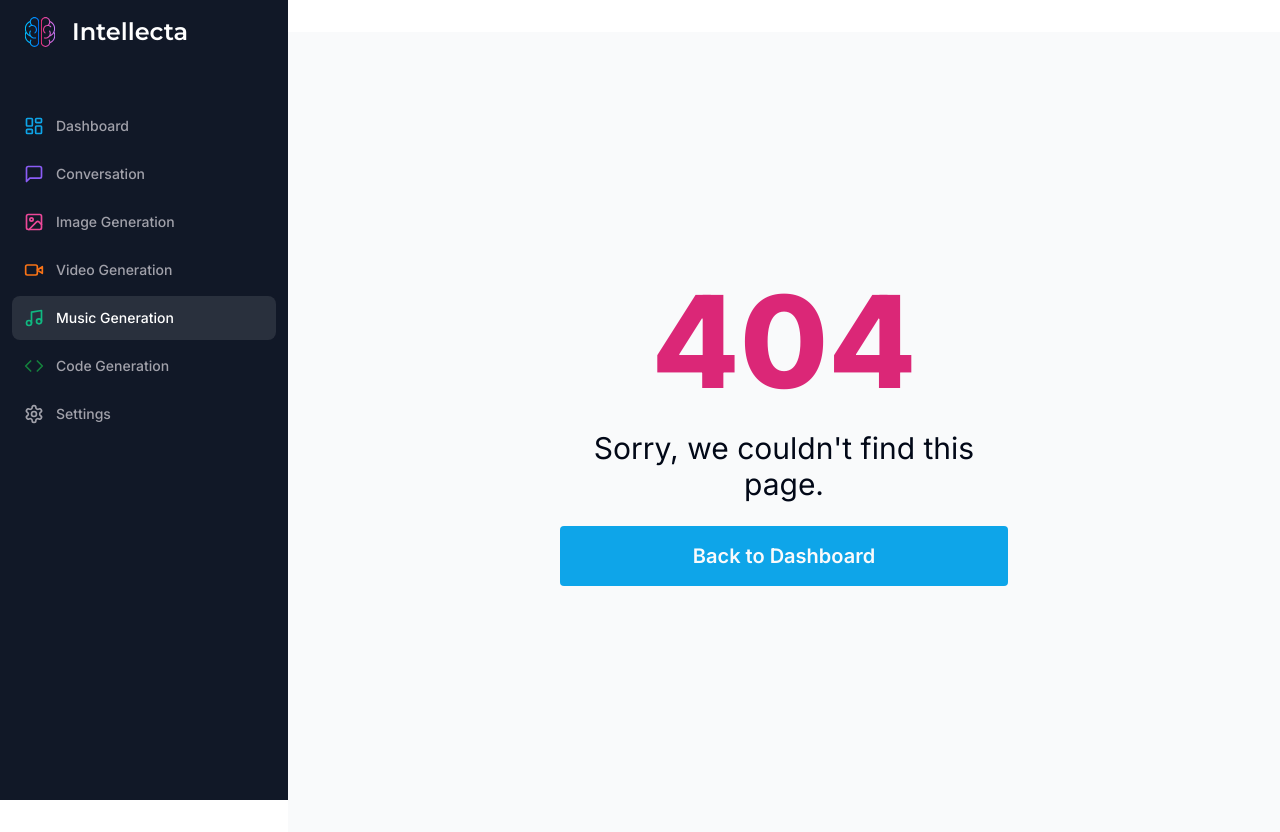
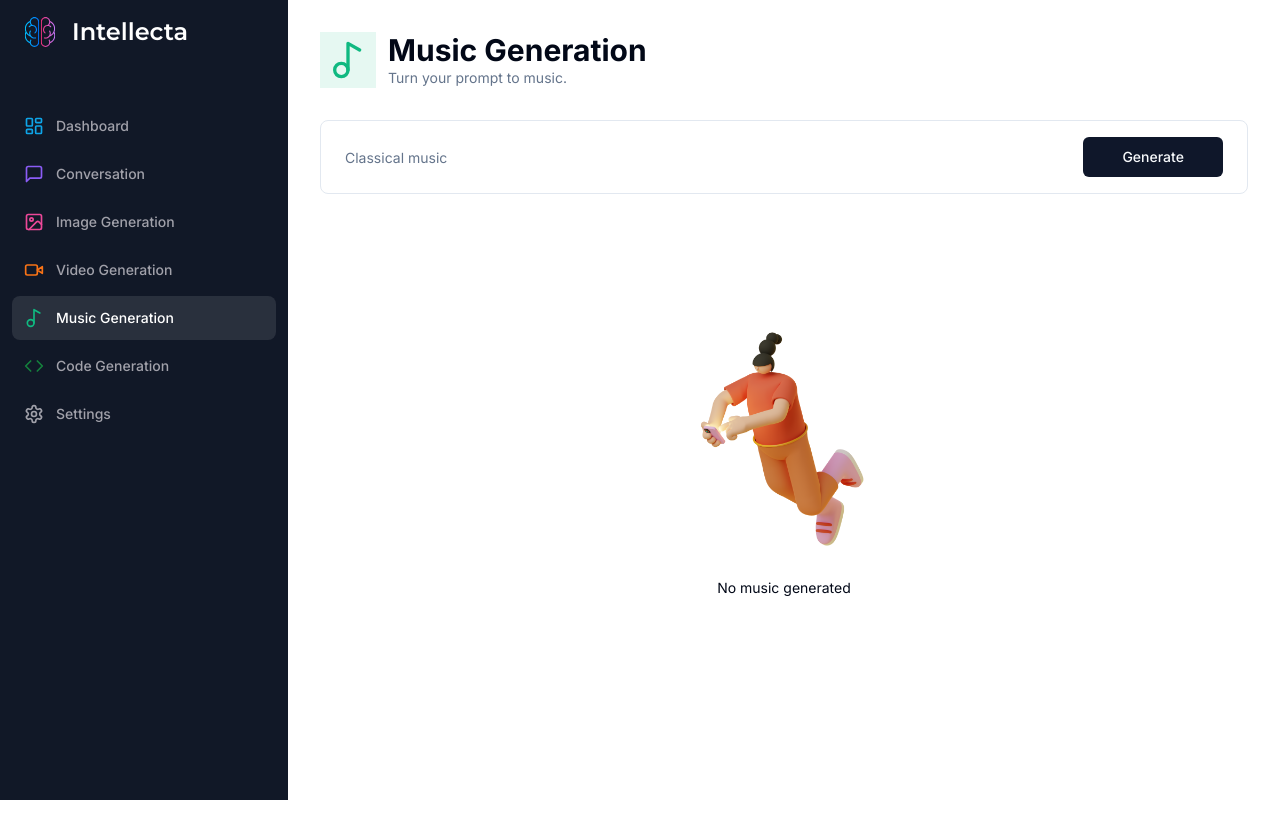
Before and after one commit to faisaltheprofessor/next-ai-saas, a Next.js app: page /music in a window 1280 px wide. Before the commit this address had no page. After the commit the page ends 800 px from the top, so only its background shows below. Built offline with nearby package versions, Linux system fonts and the light colour scheme.

Commit message:
music generation

```diff
--- /dev/null
+++ b/app/(dashboard)/(routes)/music/constants.ts
@@ -0,0 +1,7 @@
+import * as z from 'zod'
+
+export const formSchema = z.object({
+    prompt: z.string().min(1, {
+        message: "Music Prompt is required"
+    })
+})
--- /dev/null
+++ b/app/(dashboard)/(routes)/music/page.tsx
@@ -0,0 +1,108 @@
+"use client";
+import Heading from "@/components/heading";
+import { Music2 } from "lucide-react";
+import React, { useState } from "react";
+import { useForm } from "react-hook-form";
+import { formSchema } from "./constants";
+import { zodResolver } from "@hookform/resolvers/zod";
+import { Form, FormControl, FormField, FormItem } from "@/components/ui/form";
+import { Input } from "@/components/ui/input";
+import { Button } from "@/components/ui/button";
+import axios from "axios";
+import { useRouter } from "next/navigation";
+import Empty from "@/components/empty";
+import Loader from "@/components/loader";
+import z from "zod";
+
+const Music = () => {
+  const router = useRouter();
+  const [music, setMusic] = useState<string>();
+  const form = useForm<z.infer<typeof formSchema>>({
+    resolver: zodResolver(formSchema),
+    defaultValues: {
+      prompt: "",
+    },
+  });
+
+  let isLoading = form.formState.isSubmitting;
+  const onSubmit = async (values: z.infer<typeof formSchema>) => {
+    try {
+      setMusic(undefined);
+      const response = await axios.post("/api/music", values);
+      setMusic(response.data.audio);
+      form.reset();
+    } catch (error) {
+      // TODO HANDLE
+      console.log(error);
+    } finally {
+      isLoading = false;
+      router.refresh();
+    }
+  };
+  return (
+    <div>
+      <Heading
+        title="Music Generation"
+        description="Turn your prompt to music."
+        Icon={Music2}
+        bgColor="bg-emerald-500/10"
+        iconColor="text-emerald-500"
+      />
+      <div className="px-4 lg:px-8">
+        <div>
+          <Form {...form}>
+            <form
+              onSubmit={form.handleSubmit(onSubmit)}
+              className="rounded-lg border w-full p-4 px-3 md:px-6 focus-within:shoad-sm grid grid-cols-12 gap-2"
+            >
+              <FormField
+                name="prompt"
+                render={({ field }) => (
+                  <FormItem className="col-span-12 lg:col-span-10">
+                    <FormControl className="m-0 p-0">
+                      <Input
+                        className="border-0 outline-none focus-visible:ring-0 focus-visible:ring-transparent"
+                        disabled={isLoading}
+                        placeholder="Classical music"
+                        {...field}
+                      />
+                    </FormControl>
+                  </FormItem>
+                )}
+              />
+
+              <Button
+                className="col-span-12 lg:col-span-2 w-full"
+                disabled={isLoading}
+              >
+                Generate
+              </Button>
+            </form>
+          </Form>
+        </div>
+
+        <div className="space-y-4 mt-4">
+          {isLoading && (
+            <div className="p-8 rounded-lg w-full flex items-center justify-center bg-muted">
+              <Loader />
+            </div>
+          )}
+          {!music && !isLoading && (
+            <div>
+              <Empty label="No music generated" />
+            </div>
+          )}
+          <div className="flex flex-col-reverse gap-y-4">
+            {music && (
+              <audio controls className="w-full mt-8">
+                <source src={music} />
+              </audio>
+            )}
+          </div>
+        </div>
+      </div>
+    </div>
+  );
+};
+
+export default Music;
--- /dev/null
+++ b/app/api/music/route.ts
@@ -0,0 +1,49 @@
+import { auth } from "@clerk/nextjs"
+import {  NextResponse } from "next/server"
+import Replicate from "replicate"
+
+
+const replicate = new   Replicate({
+  auth: process.env.REPLICATE_API_TOKEN
+})
+
+export async function POST(
+  req: Request
+) {
+  try{
+    const {userId} = auth();
+    const body = await req.json();
+    const {prompt} = body;
+
+    if (!userId)
+    {
+      return new NextResponse("Unathorized", {status: 401})
+    }
+
+
+
+
+    if(!prompt) {
+      return new NextResponse("Prompt is required", {status: 400})
+    }
+
+    const response = await replicate.run(
+      "riffusion/riffusion:8cf61ea6c56afd61d8f5b9ffd14d7c216c0a93844ce2d82ac1c9ecc9c7f24e05",
+      {
+        input: {
+          alpha: 0.5,
+          prompt_a: prompt,
+          denoising: 0.75,
+          seed_image_id: "vibes",
+          num_inference_steps: 50
+        }
+      }
+    );
+
+    return NextResponse.json(response)
+  }
+  catch (error) {
+    console.log("[MUSIC_ERROR]", error)
+    return new  NextResponse("Internal Error", {status: 500})
+  }
+}
--- a/components/sidebar.tsx
+++ b/components/sidebar.tsx
@@ -6,7 +6,7 @@ import {
   ImageIcon,
   LayoutDashboard,
   MessageSquare,
-  Music,
+  Music2,
   Settings,
   Video,
 } from "lucide-react";
@@ -48,7 +48,7 @@ const Sidebar = () => {
     },
     {
       label: "Music Generation",
-      icon: Music,
+      icon: Music2,
       href: "/music",
       color: "text-emerald-500",
     },
--- a/package.json
+++ b/package.json
@@ -26,6 +26,7 @@
     "react-dom": "^18",
     "react-hook-form": "^7.50.1",
     "react-markdown": "^9.0.1",
+    "replicate": "^0.27.1",
     "tailwind-merge": "^2.2.1",
     "tailwindcss-animate": "^1.0.7",
     "zod": "^3.22.4"
```
Also changed, not shown: 1 other file (tests, documents, lock files or other folders).
